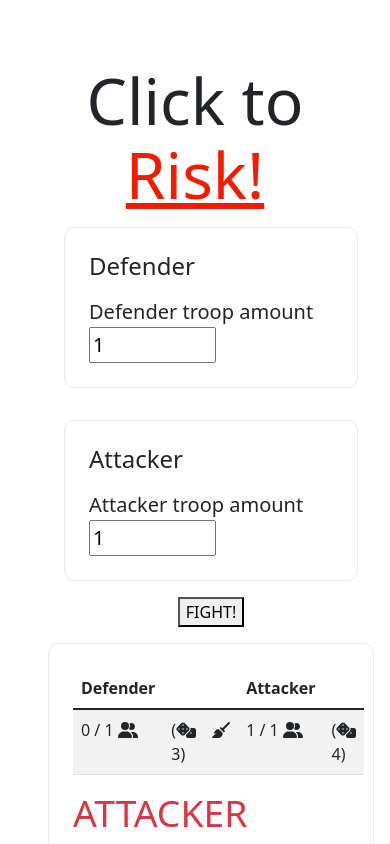
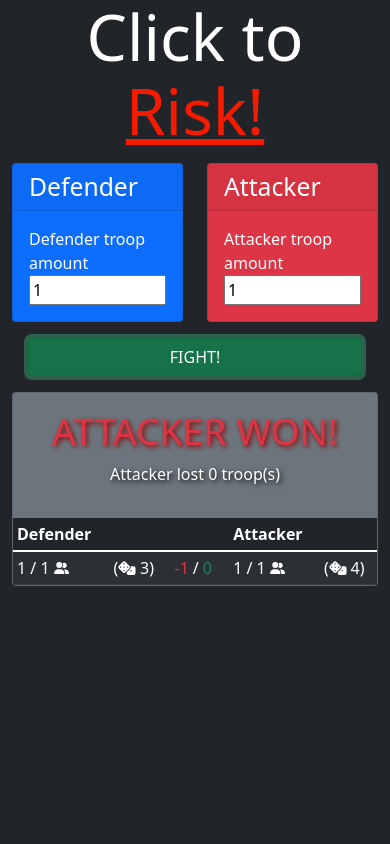
Before and after one commit to exel80/risk-app, a Next.js app: page /risk-app/ in a window 390 px wide. Both pictures are taken after a click on the button "FIGHT!". Shown: the top 844 px of the page. Built offline with nearby package versions, Linux system fonts and the light colour scheme.

Commit message:
Lots of optimization - Mobile friendly - Uses now lot more bootstrap classes - More understandable table (hopefully)

```diff
--- a/pages/index.js
+++ b/pages/index.js
@@ -8,7 +8,6 @@
   const [attacker, setAttacker] = useState(1)
 
   const [data, setData] = useState(null)
-  const [isLoading, setLoading] = useState(false)
 
   function match(defenderTotal, attackerTotal) {
     let defenderCurr = defenderTotal
@@ -38,24 +37,35 @@
     }
 
     while (attackerCurr > 0 && defenderCurr > 0) {
+      // How many dice attacker/defender is allowed to use
       let def = defenderCurr >= 2 ? 2 : defenderCurr
       let att = attackerCurr >= 3 ? 3 : attackerCurr
 
+      // Initialize fallen troops count from each side
+      let fallenDef = 0
+      let fallenAtt = 0
+
+      // Roll the dice(s)
       let defRolls = diceRoll(def)
       console.log(`Defender rolled ${defRolls}`)
 
       let attRolls = diceRoll(att)
       console.log(`Attacker rolled ${attRolls}`)
 
+      // Main log for the match
+      matchLog.matches.push(_log(defRolls, attRolls))
+
       // If defender has same or higher number, attacker losses one troop.
       if (defRolls[0] >= attRolls[0]) {
         console.log(`[0] Defender won (D ${defRolls[0]} >= A ${attRolls[0]})`)
         attackerCurr--
+        fallenAtt++
       }
       // If attacker rolled higher number then defender, defender losses one troop.
       else if (defRolls[0] < attRolls[0]) {
         console.log(`[0] Attacker won (D ${defRolls[0]} >= A ${attRolls[0]})`)
         defenderCurr--
+        fallenDef++
       }
 
       // If defender has more then one troop (on defend mode)
@@ -64,26 +74,29 @@
         if (defRolls[1] >= attRolls[1]) {
           console.log(`[1] Defender won (D ${defRolls[1]} >= A ${attRolls[1]})`)
           attackerCurr--
+          fallenAtt++
         }
         // If attacker rolled higher number then defender, defender losses one troop.
         else if (defRolls[1] < attRolls[1]) {
           console.log(`[1] Attacker won (D ${defRolls[1]} >= A ${attRolls[1]})`)
           defenderCurr--
+          fallenDef++
         }
       }
 
-      matchLog.matches.push(_log(defRolls, attRolls))
+      // Log fallen troops
+      matchLog.matches[id - 1].defender.fallen = fallenDef
+      matchLog.matches[id - 1].attacker.fallen = fallenAtt
     }
+    // Status: 0 = defender won || 1 = attacker won
+    matchLog.status = defenderCurr > 0 ? 0 : 1
 
-    matchLog.status = defenderCurr > 0 ? 0 : 1
     return matchLog
   }
 
   const apiMatch = () => {
-    setLoading(true)
     const requestData = match(defender, attacker)
     setData(requestData)
-    setLoading(false)
 
     console.log(data)
   }
@@ -101,7 +114,7 @@
   }
 
   return (
-    <div className={styles.container}>
+    <div className="container-fluid bg-dark">
       <Head>
         <title>Risk battle simulator</title>
         <meta name="description" content="Risk board game battle simulator" />
@@ -109,39 +122,56 @@
         <link rel="icon" href="/favicon.ico" />
       </Head>
 
-      <main className={styles.main}>
+      <div className="row pb-3">
         <h1 className={styles.title}>
           Click to <span>Risk!</span>
         </h1>
+      </div>
 
-        <div className={styles.grid}>
-          <div className={styles.card}>
-            <h2>Defender</h2>
-            <p>
-              <label htmlFor={'defender'}>Defender troop amount</label>
-              <input type={'number'} id={'defender'} name={'defender'} value={defender} onChange={handleDefChange} min={1} max={1000} />
-            </p>
+      <div className="row justify-content-md-center">
+        <div className="col col-lg-3">
+          <div className="card text-white bg-primary">
+            <h2 className="card-header">Defender</h2>
+            <div className="card-body">
+              <p className="card-text">
+                <label htmlFor={'defender'}>Defender troop amount</label><br />
+                <input type={'number'} id={'defender'} name={'defender'} style={{ width: "100%" }} value={defender} onChange={handleDefChange} min={1} max={1000} />
+              </p>
+            </div>
           </div>
+        </div>
 
-          <div className={styles.card}>
-            <h2>Attacker</h2>
-            <p>
-              <label htmlFor={'attacker'}>Attacker troop amount</label>
-              <input type={'number'} id={'attacker'} name={'attacker'} value={attacker} onChange={handleAttChange} min={1} max={1000} />
-            </p>
+        <div className="col col-lg-3">
+          <div className="card text-white bg-danger">
+            <h2 className="card-header">Attacker</h2>
+            <div className="card-body">
+              <p className='card-text'>
+                <label htmlFor={'attacker'}>Attacker troop amount</label><br />
+                <input type={'number'} id={'attacker'} name={'attacker'} style={{ width: "100%" }} value={attacker} onChange={handleAttChange} min={1} max={1000} />
+              </p>
+            </div>
           </div>
+        </div>
+      </div>
 
-          <button onClick={handleClick}>FIGHT!</button>
+      <div className="row justify-content-md-center p-3">
+        <div className="col col-md-auto">
+          <button className="btn btn-success" style={{ width: '100%' }} onClick={handleClick}>FIGHT!</button>
+        </div>
+      </div>
 
-          <div className={styles.card} style={{ width: '100%', maxWidth: '100%' }}>
-            {isLoading
-              ? 'Loading...'
-              : data && <LogTable data={data}></LogTable>
-            }
+      {
+        data && (
+          <div className="row justify-content-md-center">
+            <div className="col-lg-auto">
+              <div className="card bg-secondary">
+                <LogTable data={data}></LogTable>
+              </div>
+            </div>
           </div>
+        )
+      }
 
-        </div>
-      </main>
     </div>
   )
 }
--- a/pages/logTable.js
+++ b/pages/logTable.js
@@ -1,41 +1,58 @@
-import { FontAwesomeIcon } from "@fortawesome/react-fontawesome";
+import { FontAwesomeIcon } from "@fortawesome/react-fontawesome"
+import useWindowSize from "../utils/useWindowSize"
 
 import {
-    faBroom,
     faDice,
     faUserGroup,
 } from "@fortawesome/free-solid-svg-icons";
 
 export default function LogTable({ data }) {
+    const { width } = useWindowSize()
+
+    console.log(width);
+
     return (
-        <div>
-            <table className="table table-striped">
+        <div className="table-responsive">
+
+            <div className="card-body text-center" style={{ color: "white" }}>
+                <h1 className={`display-3 ${data?.status == 0 ? 'text-primary' : 'text-danger'}`} style={{ textShadow: `2px 2px 5px ${data?.status == 0 ? "darkblue" : "darkred"}` }}> {data?.status == 0 ? 'DEFENDER WON!' : 'ATTACKER WON!'} </h1>
+                <span style={{ textShadow: "2px 2px 5px black" }}>
+                    {
+                        data?.status == 0
+                            ? <p>Defender lost {data?.matches[data.matches.length - 1].defender.current - data?.matches[0].defender.total} troop(s)</p>
+                            : <p>Attacker lost {data?.matches[data.matches.length - 1].attacker.current - data?.matches[0].attacker.total} troop(s)</p>
+                    }
+                </span>
+            </div>
+
+            <table className="table table-sm table-dark table-striped" style={{ margin: "0" }}>
                 <thead>
                     <tr>
                         <th>Defender</th>
                         <th />
                         <th />
                         <th>Attacker</th>
+                        <th />
                     </tr>
                 </thead>
                 <tbody>
                     {
                         data?.matches.map(item => (
                             <tr key={item.id}>
-                                <td>{item.defender.current} / {item.defender.total} <FontAwesomeIcon icon={faUserGroup} /></td>
-                                <td>(<FontAwesomeIcon icon={faDice} /> {item.defender.rolls.join(',')})</td>
-                                <td> <FontAwesomeIcon icon={faBroom} /> </td>
-                                <td>{item.attacker.current} / {item.attacker.total} <FontAwesomeIcon icon={faUserGroup} /></td>
-                                <td>(<FontAwesomeIcon icon={faDice} /> {item.attacker.rolls.join(',')})</td>
+                                <td className="text-nowrap">{item.defender.current} / {item.defender.total} <FontAwesomeIcon icon={faUserGroup} className="fa-xs" /></td>
+                                <td className="text-nowrap">(<FontAwesomeIcon icon={faDice} className="fa-sm" /> {item.defender.rolls.join(',')})</td>
+                                <td className="text-nowrap">
+                                    {item.defender.fallen <= 0 ? <span className="text-success p-1">0</span> : <span className="text-danger p-1">-{item.defender.fallen}</span>}
+                                    /
+                                    {item.attacker.fallen <= 0 ? <span className="text-success p-1">0</span> : <span className="text-danger p-1">-{item.attacker.fallen}</span>}
+                                </td>
+                                <td className="text-nowrap">{item.attacker.current} / {item.attacker.total} <FontAwesomeIcon icon={faUserGroup} className="fa-xs" /></td>
+                                <td className="text-nowrap">(<FontAwesomeIcon icon={faDice} className="fa-sm" /> {item.attacker.rolls.join(',')})</td>
                             </tr>
                         ))
                     }
                 </tbody>
             </table>
-            <h1 className={`display-3 ${data?.status == 0 ? 'text-primary' : 'text-danger'}`}> {data?.status == 0 ? 'DEFENDER WON!' : 'ATTACKER WON!'} </h1>
-
-            <p>Defender lost {data?.matches[data.matches.length - 1].defender.current - data?.matches[0].defender.total} troop(s)</p>
-            <p>Attacker lost {data?.matches[data.matches.length - 1].attacker.current - data?.matches[0].attacker.total} troop(s)</p>
         </div>
     )
 }
--- a/styles/Home.module.css
+++ b/styles/Home.module.css
@@ -1,17 +1,3 @@
-.container {
-  padding: 0 2rem;
-}
-
-.main {
-  min-height: 100vh;
-  padding: 4rem 0;
-  flex: 1;
-  display: flex;
-  flex-direction: column;
-  justify-content: center;
-  align-items: center;
-}
-
 .title span {
   color: #f31c00;
   text-decoration: underline;
@@ -19,6 +5,7 @@
 
 .title {
   margin: 0;
+  color: white;
   line-height: 1.15;
   font-size: 4rem;
 }
@@ -27,68 +14,3 @@
 .description {
   text-align: center;
 }
-
-.description {
-  margin: 4rem 0;
-  line-height: 1.5;
-  font-size: 1.5rem;
-}
-
-.code {
-  background: #fafafa;
-  border-radius: 5px;
-  padding: 0.75rem;
-  font-size: 1.1rem;
-  font-family: Menlo, Monaco, Lucida Console, Liberation Mono, DejaVu Sans Mono,
-    Bitstream Vera Sans Mono, Courier New, monospace;
-}
-
-.grid {
-  display: flex;
-  align-items: center;
-  justify-content: center;
-  flex-wrap: wrap;
-  max-width: 800px;
-}
-
-.card {
-  margin: 1rem;
-  padding: 1.5rem;
-  text-align: left;
-  color: inherit;
-  text-decoration: none;
-  border: 1px solid #eaeaea;
-  border-radius: 10px;
-  transition: color 0.15s ease, border-color 0.15s ease;
-  max-width: 300px;
-}
-
-.card:hover,
-.card:focus,
-.card:active {
-  color: #0070f3;
-  border-color: #0070f3;
-}
-
-.card h2 {
-  margin: 0 0 1rem 0;
-  font-size: 1.5rem;
-}
-
-.card p {
-  margin: 0;
-  font-size: 1.25rem;
-  line-height: 1.5;
-}
-
-.logo {
-  height: 1em;
-  margin-left: 0.5rem;
-}
-
-@media (max-width: 600px) {
-  .grid {
-    width: 100%;
-    flex-direction: column;
-  }
-}
--- a/styles/globals.css
+++ b/styles/globals.css
@@ -2,6 +2,7 @@
 body {
   padding: 0;
   margin: 0;
+  background-color: #212529;
   font-family: -apple-system, BlinkMacSystemFont, Segoe UI, Roboto, Oxygen,
     Ubuntu, Cantarell, Fira Sans, Droid Sans, Helvetica Neue, sans-serif;
 }
--- /dev/null
+++ b/utils/useWindowSize.js
@@ -0,0 +1,23 @@
+import React from "react";
+
+export default function useWindowSize() {
+  const isSSR = typeof window !== "undefined";
+  const [windowSize, setWindowSize] = React.useState({
+    width: isSSR ? 1200 : window.innerWidth,
+    height: isSSR ? 800 : window.innerHeight,
+  });
+
+  function changeWindowSize() {
+    setWindowSize({ width: window.innerWidth, height: window.innerHeight });
+  }
+
+  React.useEffect(() => {
+    window.addEventListener("resize", changeWindowSize);
+
+    return () => {
+      window.removeEventListener("resize", changeWindowSize);
+    };
+  }, []);
+
+  return windowSize;
+}
```
